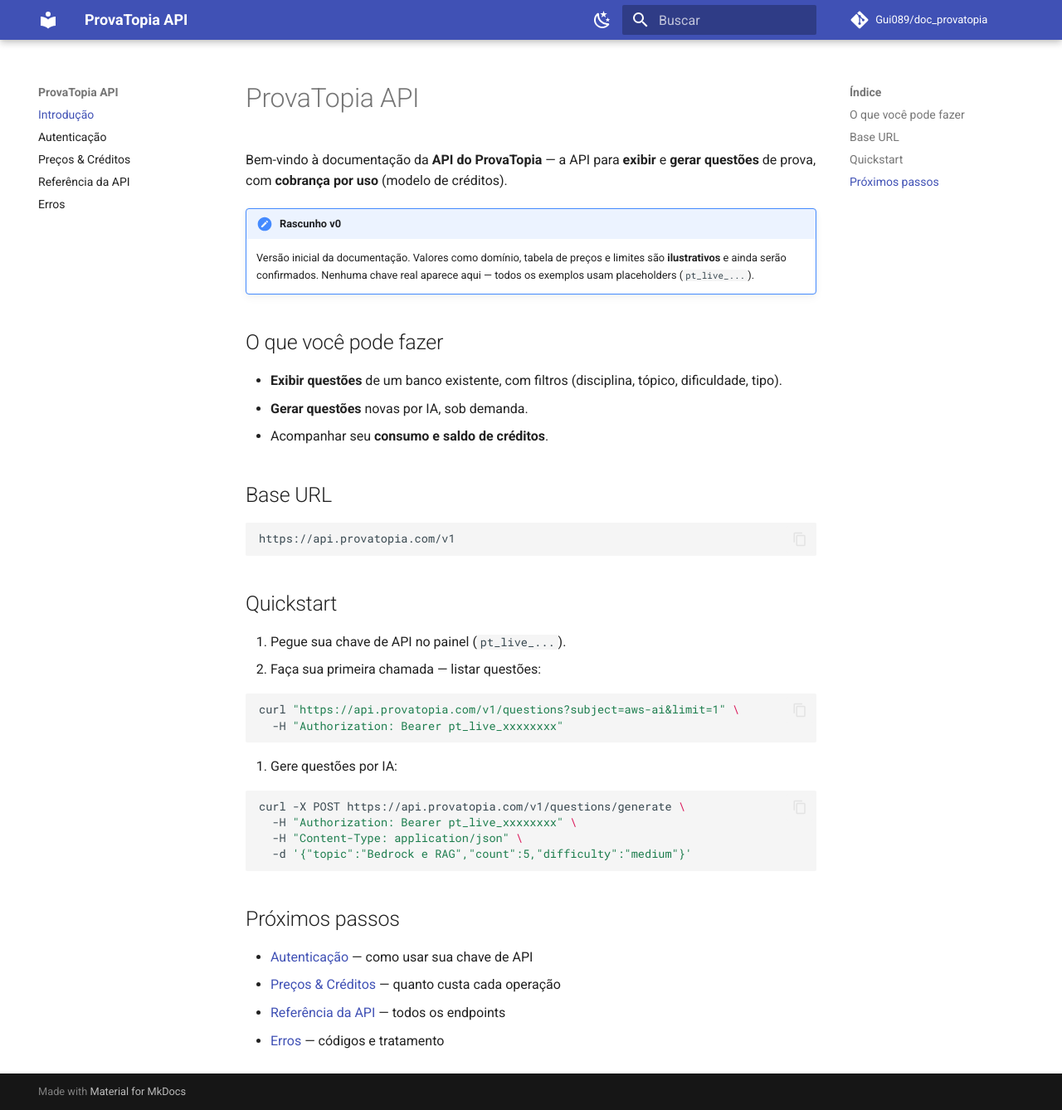
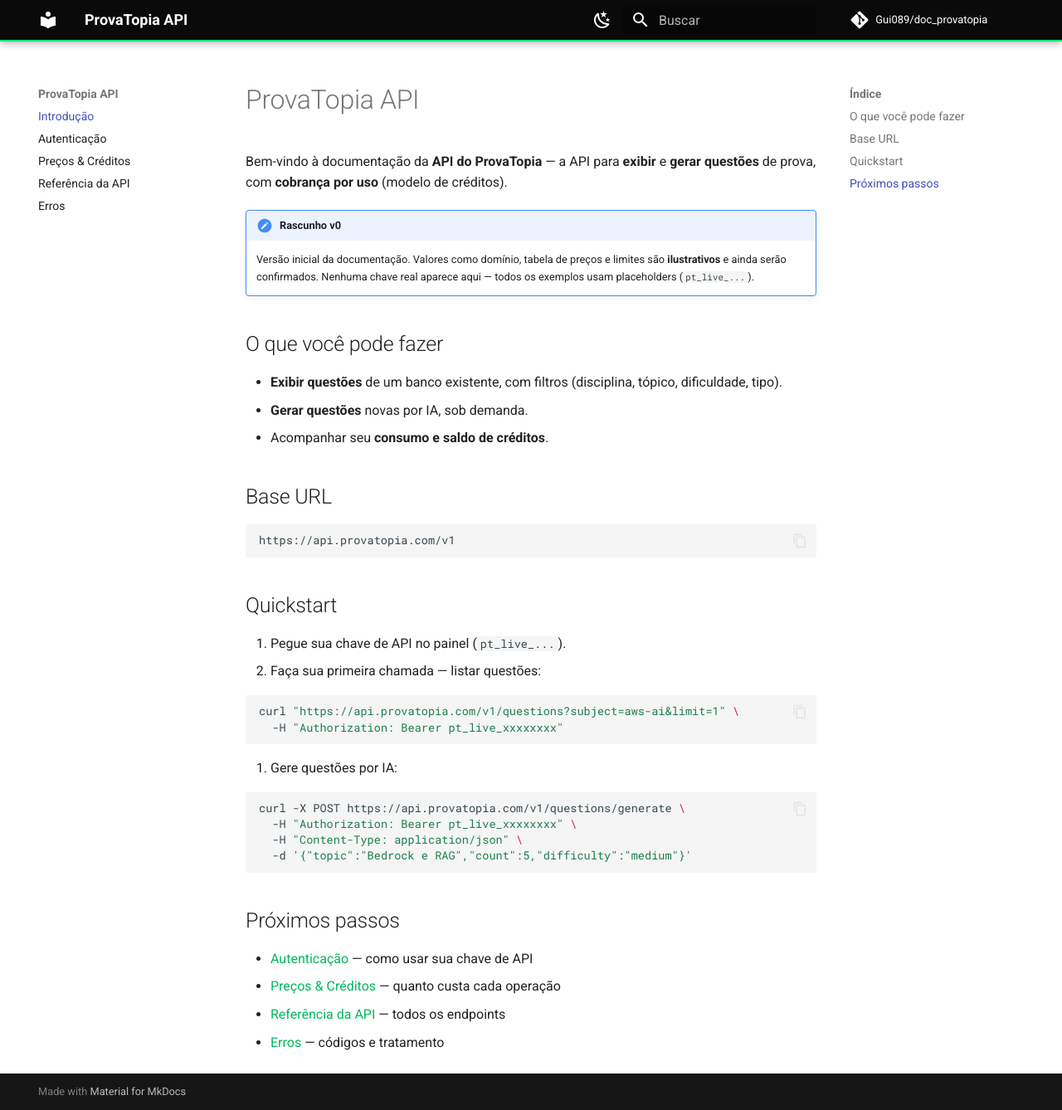
Before and after one commit to Gui089/doc_provatopia, an MkDocs documentation site: the page built from docs/index.md, in a window 1280 px wide and 1338 px high. Shown: the whole window at 83% size. Built offline with MkDocs 1.6.1 and Material for MkDocs 9.7.7, drawn with Linux system fonts in a browser that asks for light colours; comment, search, counter and statistics services are not loaded.

Commit message:
style: tema preto & verde da ProvaTopia

```diff
--- /dev/null
+++ b/docs/stylesheets/extra.css
@@ -0,0 +1,47 @@
+/* ProvaTopia — identidade preto & verde
+   Troque --pt-green pelo hex oficial da marca se tiver. */
+:root {
+  --pt-green:      #00e676;
+  --pt-green-deep: #00b85c;
+  --pt-black:      #0a0a0a;
+}
+
+/* Acento = verde da marca (links, hovers, botões) */
+[data-md-color-accent="green"] {
+  --md-accent-fg-color: var(--pt-green);
+}
+
+/* Header e tabs pretos, com filete verde embaixo */
+[data-md-color-primary="black"] .md-header,
+[data-md-color-primary="black"] .md-tabs {
+  background-color: var(--pt-black);
+}
+.md-header {
+  border-bottom: 2px solid var(--pt-green);
+}
+
+/* Links em verde nos dois temas */
+.md-typeset a { color: var(--pt-green-deep); }
+.md-typeset a:hover { color: var(--pt-green); }
+
+/* Dark mode = preto de verdade + acentos verdes */
+[data-md-color-scheme="slate"] {
+  --md-default-bg-color:        #0a0a0a;
+  --md-default-bg-color--light: #121212;
+  --md-code-bg-color:           #151515;
+  --md-primary-fg-color:        #0a0a0a;
+}
+[data-md-color-scheme="slate"] .md-typeset a { color: var(--pt-green); }
+[data-md-color-scheme="slate"] .md-nav__link--active,
+[data-md-color-scheme="slate"] .md-nav__item--active > .md-nav__link {
+  color: var(--pt-green);
+}
+
+/* Detalhes verdes: seleção de texto, barra de rolagem do código, títulos de admonition */
+::selection { background: var(--pt-green); color: #000; }
+.md-typeset .md-typeset__table th { border-bottom-color: var(--pt-green); }
+
+/* Botão de busca / foco com o verde */
+.md-search__input:focus,
+.md-search__input:hover { color: inherit; }
+[data-md-color-scheme="slate"] .md-search__form { background-color: #1a1a1a; }
--- a/mkdocs.yml
+++ b/mkdocs.yml
@@ -3,6 +3,9 @@
 site_url: https://gui089.github.io/doc_provatopia/
 repo_url: https://github.com/Gui089/doc_provatopia
 repo_name: Gui089/doc_provatopia
+
+extra_css:
+  - stylesheets/extra.css
 
 theme:
   name: material
@@ -10,15 +13,15 @@
   palette:
     - media: "(prefers-color-scheme: light)"
       scheme: default
-      primary: indigo
-      accent: indigo
+      primary: black
+      accent: green
       toggle:
         icon: material/weather-night
         name: Modo escuro
     - media: "(prefers-color-scheme: dark)"
       scheme: slate
-      primary: indigo
-      accent: indigo
+      primary: black
+      accent: green
       toggle:
         icon: material/weather-sunny
         name: Modo claro
```
